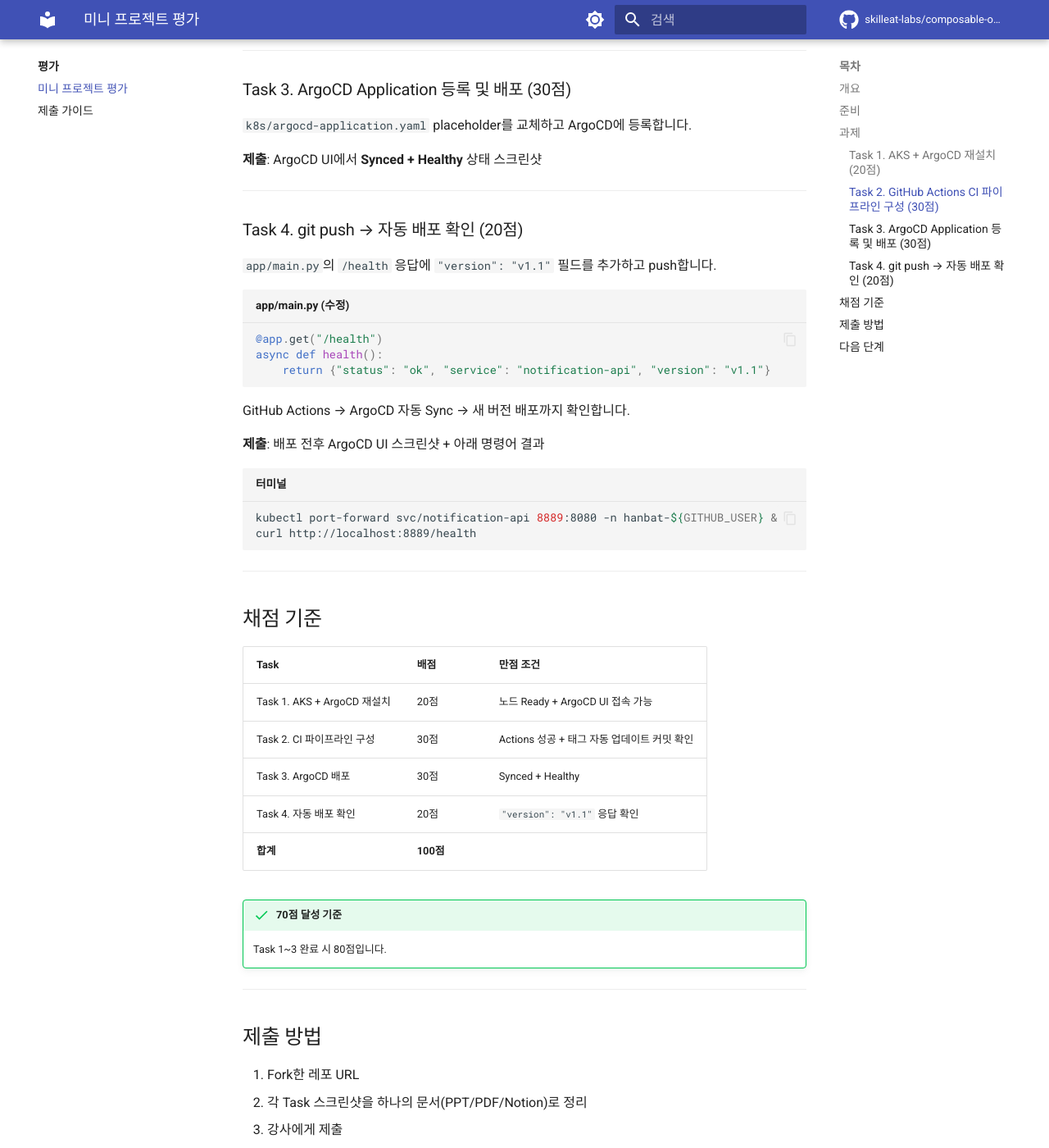
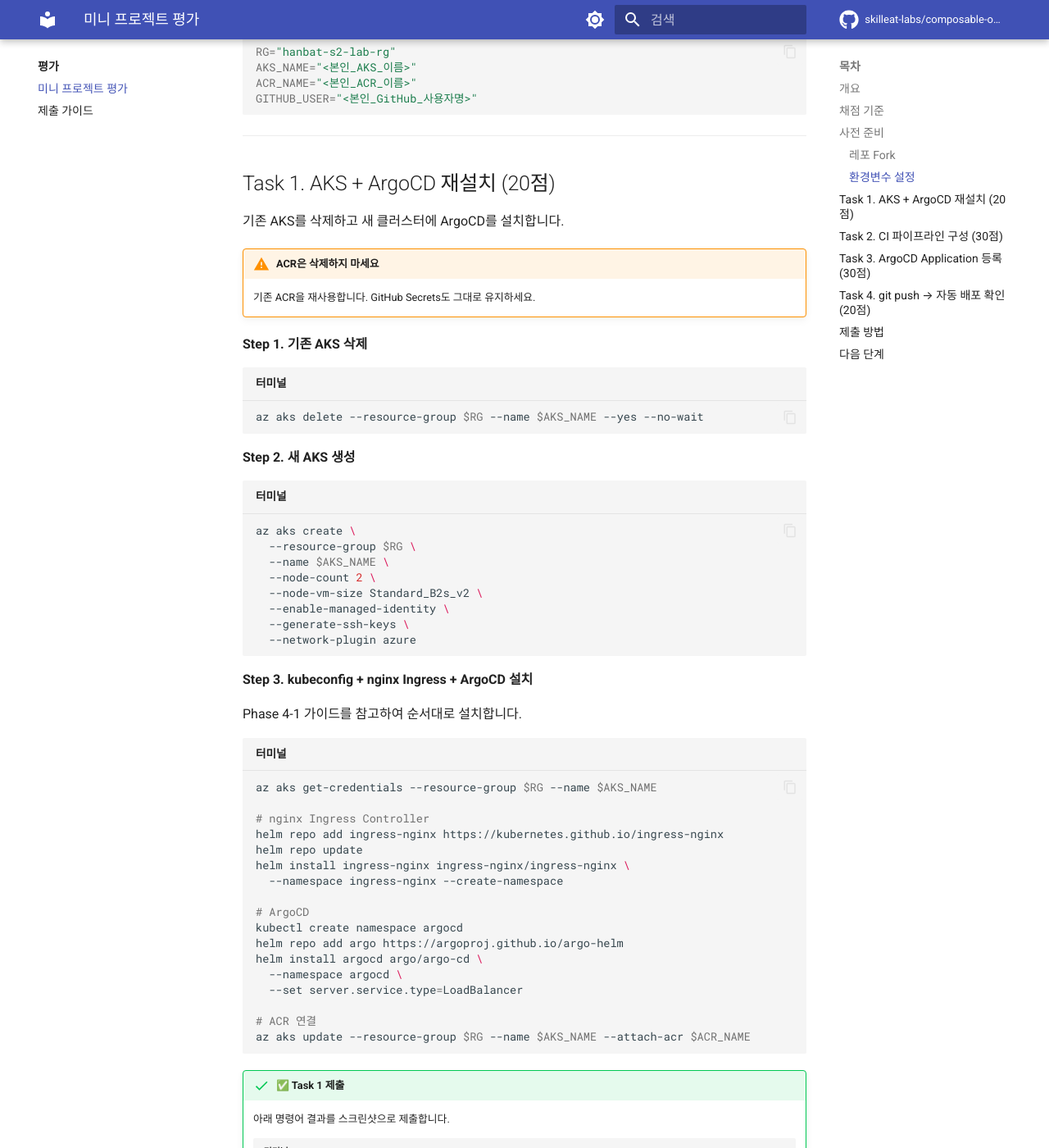
Before and after one commit to skilleat-labs/composable-ops-labs, an MkDocs documentation site: the page built from docs/evaluation/mini-project.md, in a window 1280 px wide and 1400 px high, scrolled down 1677 px. Shown: the whole window at 82% size. Built offline with MkDocs 1.6.1 and Material for MkDocs 9.7.7, drawn with Linux system fonts in a browser that asks for light colours; comment, search, counter and statistics services are not loaded; some of the changed text lies outside the part shown.

Commit message:
docs: expand mini-project evaluation guide with full step-by-step

````diff
--- a/docs/evaluation/mini-project.md
+++ b/docs/evaluation/mini-project.md
@@ -1,6 +1,6 @@
 # 미니 프로젝트 평가
 
-!!! info "소요 시간 1시간 ~ 1시간 30분"
+!!! info "예상 소요 1시간 ~ 1시간 30분"
 
 ---
 
@@ -12,90 +12,17 @@
 ## 개요
 
 실습에서 구성한 CI/CD 파이프라인을 **새로운 서비스**에 처음부터 적용합니다.
+코드를 작성하지 않습니다. **파이프라인 구성 능력**을 평가합니다.
 
 ```
 [주어진 것]
-hanbat-notification-api 레포 (Dockerfile + k8s yaml 완성)
-.github/workflows/ 비어있음
+hanbat-notification-api 레포
+  ✅ Dockerfile 완성
+  ✅ k8s/ yaml 완성
+  ❌ .github/workflows/ 비어있음  ← 직접 작성
 
 [해야 할 것]
-OIDC 설정 → ci.yml 작성 → ArgoCD 연결 → git push → 자동 배포 확인
-```
-
-**코드를 작성하지 않습니다.** CI/CD 파이프라인 구성 능력을 평가합니다.
-
----
-
-## 준비
-
-**1. 레포 Fork**
-
-[skilleat-labs/hanbat-notification-api](https://github.com/skilleat-labs/hanbat-notification-api) 를 본인 GitHub 계정으로 Fork합니다.
-
-**2. 클러스터 초기화**
-
-기존 AKS 클러스터를 삭제하고 새로 생성합니다.
-
-```bash title="터미널"
-az aks delete --resource-group $RG --name $AKS_NAME --yes --no-wait
-```
-
-삭제되는 동안 ACR은 그대로 사용해도 됩니다.
-
-!!! warning "ACR은 삭제하지 마세요"
-    기존 ACR을 재사용합니다. ACR 이름과 Secrets은 그대로 유지하세요.
-
----
-
-## 과제
-
-### Task 1. AKS + ArgoCD 재설치 (20점)
-
-실습 가이드 Phase 4-1을 참고하여 새 AKS 클러스터에 ArgoCD를 설치합니다.
-
-**제출**: `kubectl get nodes` 출력 스크린샷
-
----
-
-### Task 2. GitHub Actions CI 파이프라인 구성 (30점)
-
-Fork한 레포의 `.github/workflows/ci.yml` 을 직접 작성합니다.
-
-조건:
-- OIDC 인증 (비밀키 방식 사용 금지)
-- `notification-api` 이미지 빌드 → ACR 푸시
-- `k8s/deployment.yaml` 이미지 태그 자동 업데이트
-- 매니페스트 변경사항 자동 커밋 (`[skip ci]`)
-
-**제출**: GitHub Actions 성공 스크린샷 + `ci.yml` 파일
-
----
-
-### Task 3. ArgoCD Application 등록 및 배포 (30점)
-
-`k8s/argocd-application.yaml` placeholder를 교체하고 ArgoCD에 등록합니다.
-
-**제출**: ArgoCD UI에서 **Synced + Healthy** 상태 스크린샷
-
----
-
-### Task 4. git push → 자동 배포 확인 (20점)
-
-`app/main.py`의 `/health` 응답에 `"version": "v1.1"` 필드를 추가하고 push합니다.
-
-```python title="app/main.py (수정)"
-@app.get("/health")
-async def health():
-    return {"status": "ok", "service": "notification-api", "version": "v1.1"}
-```
-
-GitHub Actions → ArgoCD 자동 Sync → 새 버전 배포까지 확인합니다.
-
-**제출**: 배포 전후 ArgoCD UI 스크린샷 + 아래 명령어 결과
-
-```bash title="터미널"
-kubectl port-forward svc/notification-api 8889:8080 -n hanbat-${GITHUB_USER} &
-curl http://localhost:8889/health
+AKS 재생성 → OIDC 설정 → ci.yml 작성 → ArgoCD 연결 → git push → 자동 배포 확인
 ```
 
 ---
@@ -104,21 +31,207 @@ curl http://localhost:8889/health
 
 | Task | 배점 | 만점 조건 |
 |------|------|-----------|
-| Task 1. AKS + ArgoCD 재설치 | 20점 | 노드 Ready + ArgoCD UI 접속 가능 |
-| Task 2. CI 파이프라인 구성 | 30점 | Actions 성공 + 태그 자동 업데이트 커밋 확인 |
+| Task 1. AKS + ArgoCD 재설치 | 20점 | 노드 Ready + ArgoCD UI 접속 |
+| Task 2. CI 파이프라인 구성 | 30점 | Actions 성공 + 태그 자동 업데이트 커밋 |
 | Task 3. ArgoCD 배포 | 30점 | Synced + Healthy |
 | Task 4. 자동 배포 확인 | 20점 | `"version": "v1.1"` 응답 확인 |
 | **합계** | **100점** | |
 
 !!! success "70점 달성 기준"
-    Task 1~3 완료 시 80점입니다.
+    Task 1 ~ Task 3 완료 시 80점입니다.
+
+---
+
+## 사전 준비
+
+### 레포 Fork
+
+[skilleat-labs/hanbat-notification-api](https://github.com/skilleat-labs/hanbat-notification-api) 를 본인 GitHub 계정으로 Fork합니다.
+
+GitHub → 레포 → **Fork** → 본인 계정 선택
+
+!!! warning "레포가 Public인지 확인하세요"
+    ArgoCD가 Git에 접근하려면 레포가 Public이어야 합니다.
+    Fork한 레포 메인 페이지에서 **Public** 뱃지를 확인하세요.
+
+### 환경변수 설정
+
+```bash title="터미널"
+RG="hanbat-s2-lab-rg"
+AKS_NAME="<본인_AKS_이름>"
+ACR_NAME="<본인_ACR_이름>"
+GITHUB_USER="<본인_GitHub_사용자명>"
+```
+
+---
+
+## Task 1. AKS + ArgoCD 재설치 (20점)
+
+기존 AKS를 삭제하고 새 클러스터에 ArgoCD를 설치합니다.
+
+!!! warning "ACR은 삭제하지 마세요"
+    기존 ACR을 재사용합니다. GitHub Secrets도 그대로 유지하세요.
+
+**Step 1. 기존 AKS 삭제**
+
+```bash title="터미널"
+az aks delete --resource-group $RG --name $AKS_NAME --yes --no-wait
+```
+
+**Step 2. 새 AKS 생성**
+
+```bash title="터미널"
+az aks create \
+  --resource-group $RG \
+  --name $AKS_NAME \
+  --node-count 2 \
+  --node-vm-size Standard_B2s_v2 \
+  --enable-managed-identity \
+  --generate-ssh-keys \
+  --network-plugin azure
+```
+
+**Step 3. kubeconfig + nginx Ingress + ArgoCD 설치**
+
+Phase 4-1 가이드를 참고하여 순서대로 설치합니다.
+
+```bash title="터미널"
+az aks get-credentials --resource-group $RG --name $AKS_NAME
+
+# nginx Ingress Controller
+helm repo add ingress-nginx https://kubernetes.github.io/ingress-nginx
+helm repo update
+helm install ingress-nginx ingress-nginx/ingress-nginx \
+  --namespace ingress-nginx --create-namespace
+
+# ArgoCD
+kubectl create namespace argocd
+helm repo add argo https://argoproj.github.io/argo-helm
+helm install argocd argo/argo-cd \
+  --namespace argocd \
+  --set server.service.type=LoadBalancer
+
+# ACR 연결
+az aks update --resource-group $RG --name $AKS_NAME --attach-acr $ACR_NAME
+```
+
+!!! success "✅ Task 1 제출"
+    아래 명령어 결과를 스크린샷으로 제출합니다.
+    ```bash title="터미널"
+    kubectl get nodes
+    kubectl get svc argocd-server -n argocd
+    ```
+
+---
+
+## Task 2. CI 파이프라인 구성 (30점)
+
+Fork한 레포에 `.github/workflows/ci.yml` 을 직접 작성합니다.
+
+**조건**
+
+- OIDC 인증 (비밀키 방식 사용 금지)
+- `notification-api` 이미지 빌드 → ACR 푸시
+- `k8s/deployment.yaml` 이미지 태그 자동 업데이트
+- 매니페스트 자동 커밋 (`[skip ci]`)
+
+!!! tip "힌트"
+    실습에서 작성한 `hanbat-order-app-s2`의 `ci.yml` 구조를 참고하세요.
+    `order-api` → `notification-api` 로 바꾸는 것이 핵심입니다.
+
+```bash title="터미널 — 작성 후 push"
+git add .github/workflows/ci.yml
+git commit -m "ci: add CI pipeline"
+git push origin main
+```
+
+!!! success "✅ Task 2 제출"
+    GitHub → Actions 탭에서 워크플로우 성공 스크린샷을 제출합니다.
+    Git 커밋 히스토리에 `[skip ci]` 커밋이 생긴 것도 확인하세요.
+
+---
+
+## Task 3. ArgoCD Application 등록 (30점)
+
+`k8s/argocd-application.yaml` 의 placeholder를 교체하고 ArgoCD에 등록합니다.
+
+**Step 1. placeholder 교체**
+
+```bash title="터미널"
+cd ~/hanbat-notification-api   # 또는 Fork한 레포 경로
+
+sed -i "s|<본인_GitHub_사용자명>|${GITHUB_USER}|g" k8s/*.yaml
+grep -E "name:|repoURL:|namespace:" k8s/argocd-application.yaml
+```
+
+**Step 2. ArgoCD Application 등록**
+
+```bash title="터미널"
+kubectl apply -f k8s/argocd-application.yaml
+```
+
+**Step 3. ArgoCD UI 확인**
+
+브라우저에서 ArgoCD UI 접속 → `hanbat-notification-<사용자명>` Application 카드 확인.
+
+```bash title="터미널 — 초기 비밀번호 확인"
+kubectl -n argocd get secret argocd-initial-admin-secret \
+  -o jsonpath="{.data.password}" | base64 -d; echo
+```
+
+!!! success "✅ Task 3 제출"
+    ArgoCD UI에서 Application이 **Synced + Healthy** 상태인 스크린샷을 제출합니다.
+
+---
+
+## Task 4. git push → 자동 배포 확인 (20점)
+
+코드를 수정하고 push하여 전체 파이프라인이 자동으로 동작하는지 확인합니다.
+
+**Step 1. 코드 수정**
+
+`app/main.py`의 `/health` 응답에 `version` 필드를 추가합니다.
+
+```python title="app/main.py (수정)"
+@app.get("/health")
+async def health():
+    return {"status": "ok", "service": "notification-api", "version": "v1.1"}
+```
+
+**Step 2. Push**
+
+```bash title="터미널"
+git add app/main.py
+git commit -m "feat: add version field to health endpoint"
+git push origin main
+```
+
+**Step 3. 파이프라인 관찰**
+
+1. GitHub → Actions 탭에서 빌드 확인
+2. ArgoCD UI에서 OutOfSync → Synced 전환 확인
+
+**Step 4. 새 버전 확인**
+
+```bash title="터미널"
+kubectl port-forward svc/notification-api 8889:8080 -n hanbat-${GITHUB_USER} &
+curl http://localhost:8889/health
+```
+
+```json title="출력 예시 (새 버전)"
+{"status": "ok", "service": "notification-api", "version": "v1.1"}
+```
+
+!!! success "✅ Task 4 제출"
+    - ArgoCD UI에서 자동 Sync 완료 스크린샷
+    - `curl` 결과에서 `"version": "v1.1"` 확인 스크린샷
 
 ---
 
 ## 제출 방법
 
-1. Fork한 레포 URL
-2. 각 Task 스크린샷을 하나의 문서(PPT/PDF/Notion)로 정리
+1. Fork한 레포 URL (예: `https://github.com/keepcraft-go/hanbat-notification-api`)
+2. Task 1~4 스크린샷을 하나의 문서(PPT / PDF / Notion)로 정리
 3. 강사에게 제출
 
 ---
@@ -126,3 +239,4 @@ curl http://localhost:8889/health
 ## 다음 단계
 
 [:material-arrow-left: 평가 개요](index.md){ .md-button }
+[제출 가이드 :material-arrow-right:](submission-guide.md){ .md-button .md-button--primary }
````
